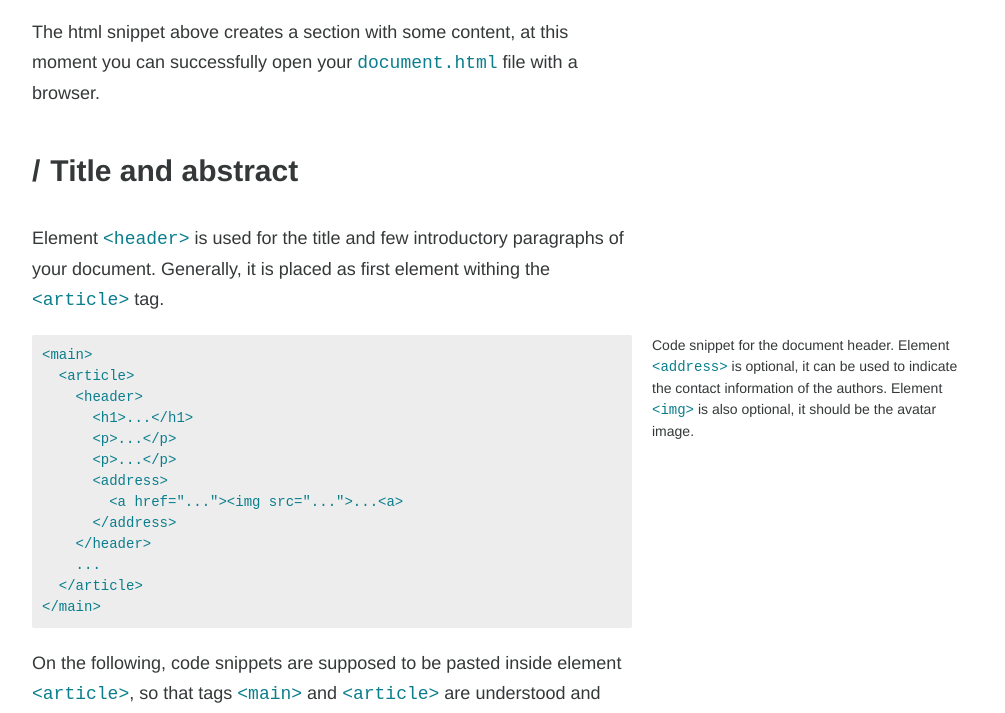
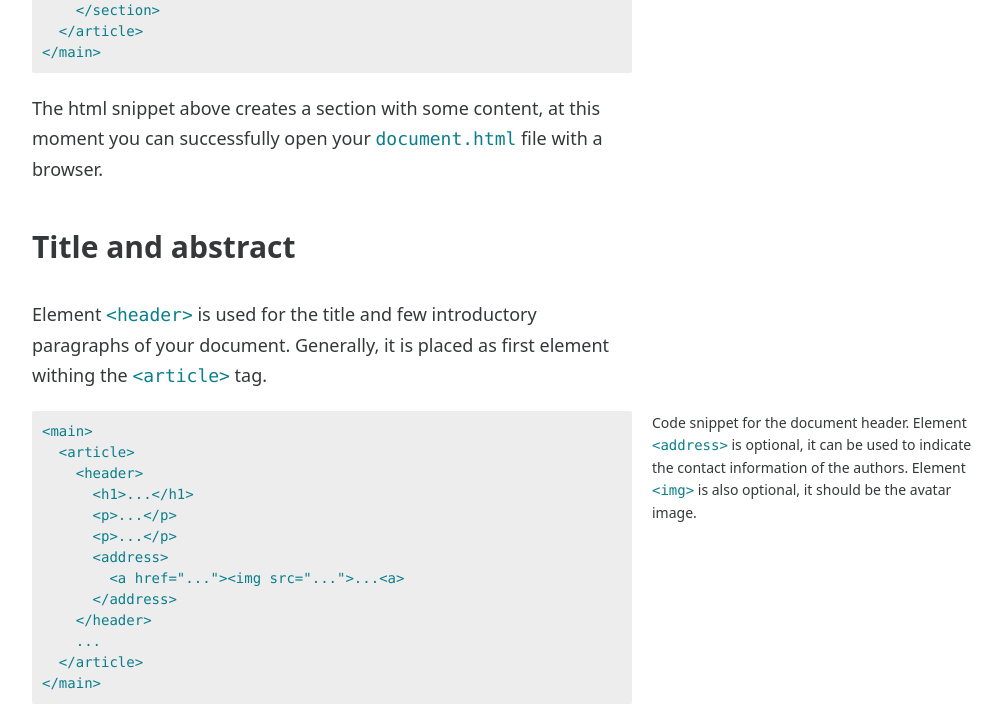
Before and after one commit to nextbitlabs/Rapido, a website: page index.html in a window 1280 px wide. Shown: the part 2087-2800 px from the top of the page, without its empty margins (136-1141 px from the left). Drawn offline with nearby package versions, Linux system fonts and the light colour scheme.

Commit message:
close #70 | use system fonts

```diff
--- a/rapido.css
+++ b/rapido.css
@@ -5,7 +5,7 @@
 }
 
 body.rapido {
-	font-family: "Helvetica Neue", Helvetica, Arial, "Lucida Grande", sans-serif;
+	font-family: system-ui, -apple-system, BlinkMacSystemFont, "Segoe UI", "Roboto", "Oxygen", "Ubuntu", "Cantarell", "Fira Sans", "Droid Sans", "Helvetica Neue", sans-serif;
 	-webkit-font-smoothing: antialiased;
 	-moz-osx-font-smoothing: grayscale;
 	-webkit-text-size-adjust: 100%;
@@ -46,12 +46,6 @@ body.rapido {
 	margin: 0 0 30px 0;
 }
 
-.rapido section > h1::before {
-	content: '/';
-	padding-right: 10px;
-	margin-left: 0;
-}
-
 .rapido section > h2 {
 	font-size: 20px;
 	line-height: 30px;
@@ -71,7 +65,7 @@ body.rapido {
 }
 
 .rapido code {
-	font-family: monospace;
+	font-family: "Consolas", "Courier", monospace;
 	font-size: inherit;
 	line-height: inherit;
 	color: #0a7e8c;
@@ -105,7 +99,7 @@ body.rapido {
 
 .rapido pre {
 	background: #ededed;
-	font-family: monospace;
+	font-family: "Consolas", "Courier", monospace;
 	font-size: 14px;
 	line-height: 21px;
 	width: 600px;
@@ -357,7 +351,7 @@ body.rapido {
 }
 
 .rapido article li > var {
-	font-family: monospace;
+	font-family: "Consolas", "Courier", monospace;
 	font-style: normal;
 	font-weight: bold;
 	flex: 0 0 auto;
@@ -536,7 +530,7 @@ body.rapido {
 .rapido main > footer:last-child small {
 	width: unset;
 	max-width: unset;
-	font-family: monospace;
+	font-family: "Consolas", "Courier", monospace;
 	margin: 0;
 	font-size: 12px;
 	line-height: 18px;
```
